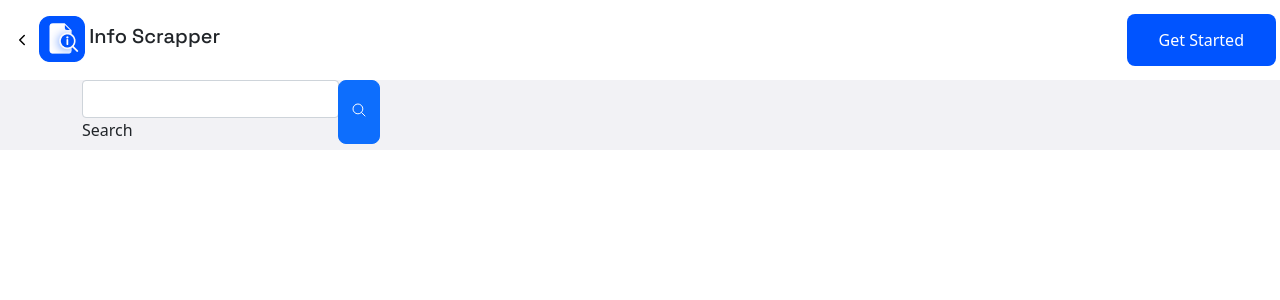
After one commit to GauravPoosarla/heavyTeam, a Flask app: template templates/employeeinfo.html in a window 1280 px wide. The commit adds this page. Shown: the top 300 px of the page. Run offline with Flask 2, Linux system fonts and the light colour scheme; the template is opened without the code that fills it, so the values that code supplies are empty; some libraries are stand-ins or nearby versions.

Commit message:
🎗 changes

```diff
--- a/static/css/styles.css
+++ b/static/css/styles.css
@@ -93,3 +93,15 @@ input {
   padding: 20px 32px;
   max-height: 64px;
 }
+
+
+.content-body{
+  background: #F2F2F5;
+  display: flex;
+}
+
+.edit-icon{
+  color:black;
+  size: 0.5rem;
+  padding: 0.6rem;
+}
--- a/templates/base.html
+++ b/templates/base.html
@@ -25,5 +25,6 @@
       integrity="sha384-b5kHyXgcpbZJO/tY9Ul7kGkf1S0CWuKcCD38l8YkeH8z8QjE0GmW1gYU5S9FOnJ0"
       crossorigin="anonymous"
     ></script>
+    <script src="https://unpkg.com/ionicons@5.4.0/dist/ionicons.js"></script>
   </body>
 </html>
--- /dev/null
+++ b/templates/employeeinfo.html
@@ -0,0 +1,45 @@
+{% extends "base.html" %} {% block head %}
+<title>Info Scrapper</title>
+{% endblock %} {% block body %}
+<div
+    class="navbar-home d-flex justify-content-between align-items-center p-1"
+  >
+    <div class="d-flex justify-content-center align-items-center">
+      <ion-icon name="chevron-back-outline" class="edit-icon"></ion-icon>
+      <img src="../static/logo.png" alt="logo" />
+      <h5>Info Scrapper</h5>
+    </div>
+    <button class="add-padding">Get Started</button>
+ </div>
+ <div class="content-body">
+   <div class="container">
+  <div class="input-group">
+    <div class="form-outline">
+      <input type="search" id="form1" class="form-control" />
+      <label class="form-label" for="form1">Search</label>
+    </div>
+    <button type="button" class="btn btn-primary">
+      <ion-icon name="search-outline"></ion-icon>
+    </button>
+  </div>
+  </div>
+ </div>
+
+
+
+
+
+
+
+
+
+
+
+
+
+
+
+
+
+
+{% endblock %}
```
